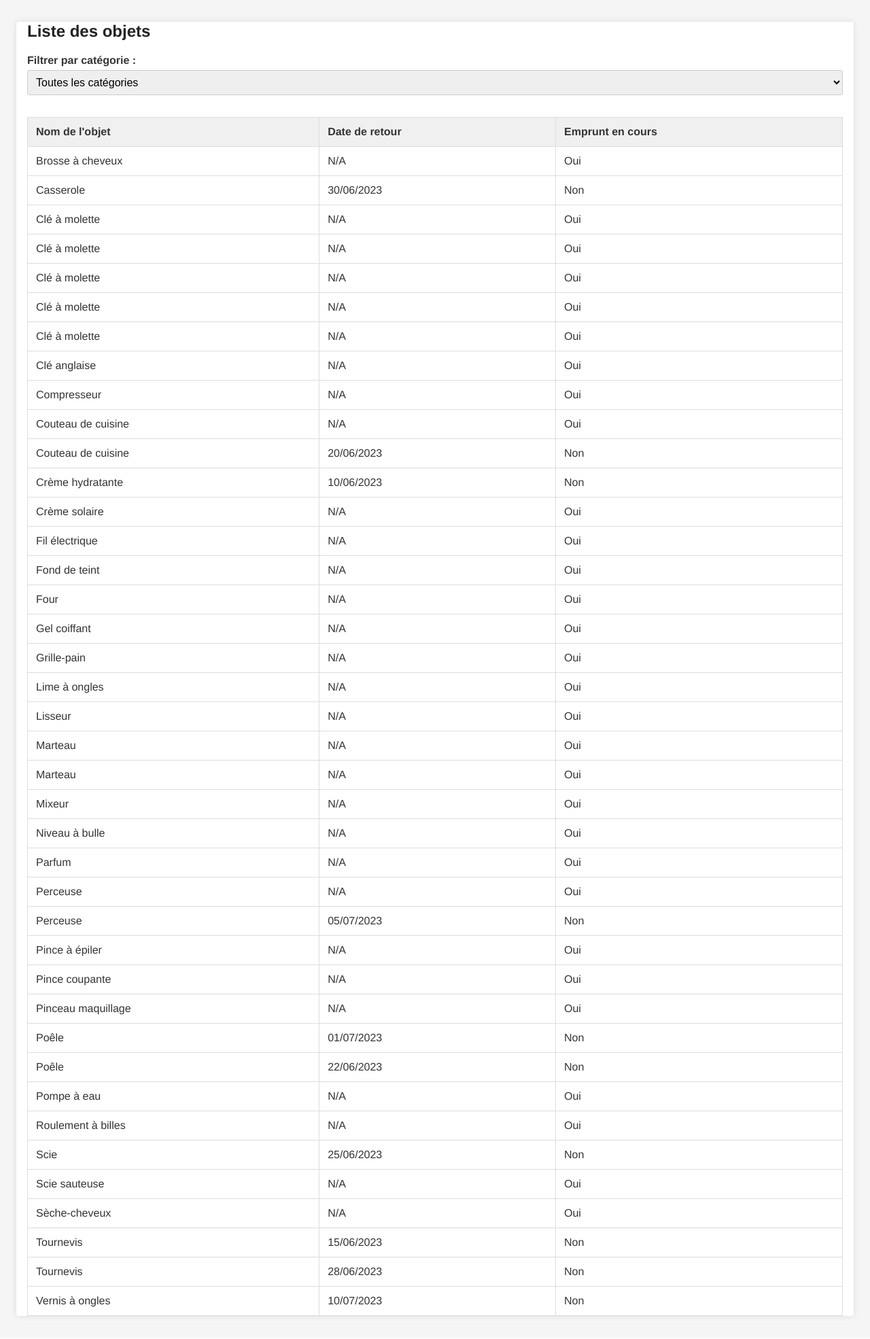
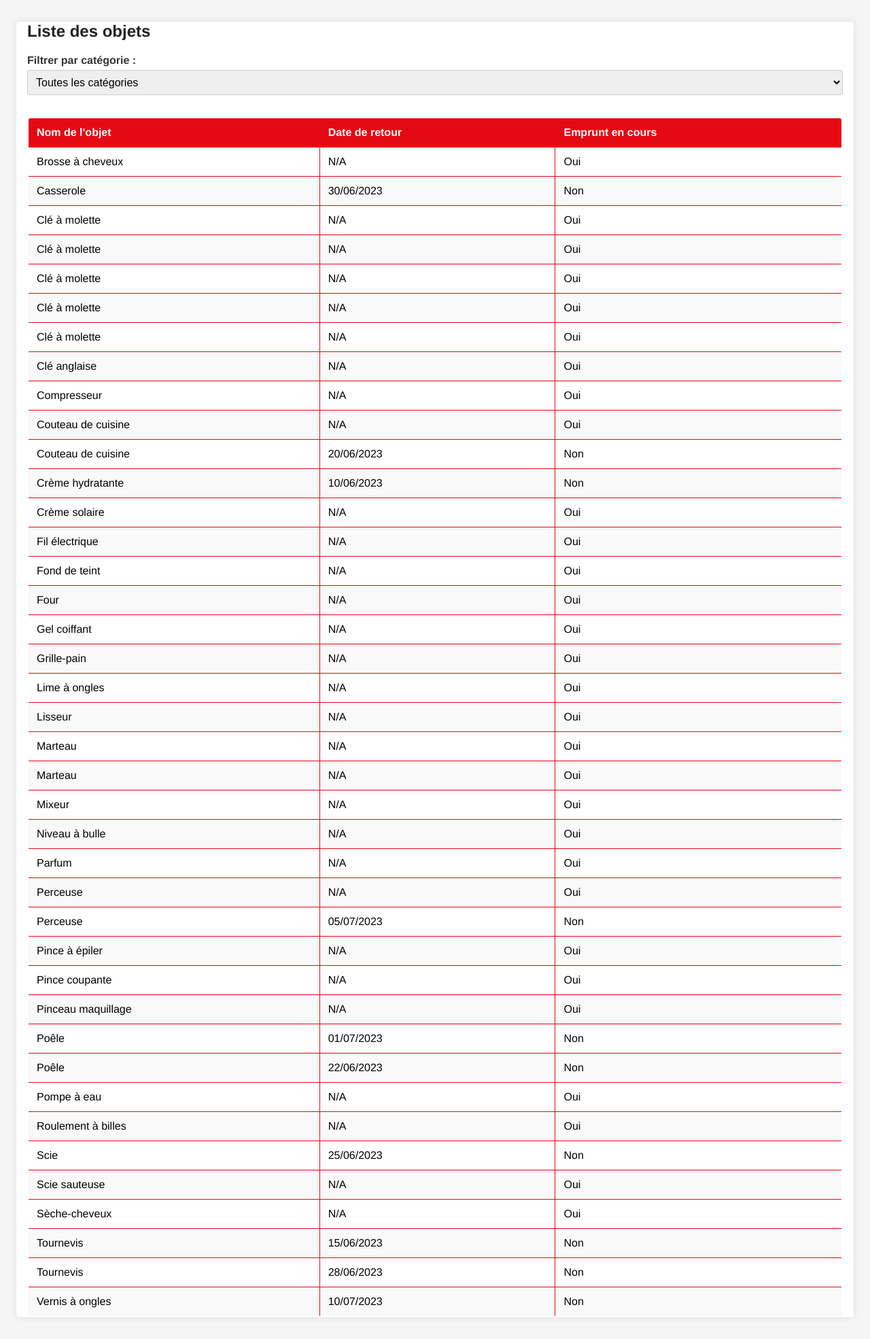
Before and after one commit to Tsilavina-coder/S2-INF-102-Projet-Final-Juillet25-ETU4334-4354, a PHP site: page /ListeObjet/listeobj.php in a window 1280 px wide. Shown: the whole page at 68% size. Before the commit the page ends 1938 px from the top, so only its background shows below. Run offline with PHP 8.4, Linux system fonts and the light colour scheme; data comes from the database, SQL or seed files in the repository.

Commit message:
Add files via upload

```diff
--- a/CSS/Style.css
+++ b/CSS/Style.css
@@ -126,3 +126,37 @@ p {
         padding: 1rem;
     }
 }
+
+/* New styled table for listeobj.php */
+
+.styled-table {
+    width: 100%;
+    border-collapse: collapse;
+    margin-bottom: 1rem;
+    background-color: #fff;
+    color: #000;
+    border: 2px solid #e50914;
+    border-radius: 5px;
+    overflow: hidden;
+}
+
+.styled-table th,
+.styled-table td {
+    border: 1px solid #e50914;
+    padding: 0.75rem;
+    text-align: left;
+}
+
+.styled-table th {
+    background-color: #e50914;
+    color: #fff;
+    font-weight: 700;
+}
+
+.styled-table tr:nth-child(even) {
+    background-color: #f9f9f9;
+}
+
+.styled-table tr:hover {
+    background-color: #ffe6e6;
+}
--- a/ListeObjet/listeobj.php
+++ b/ListeObjet/listeobj.php
@@ -60,7 +60,7 @@ echo '<img src="' . $imagePath . '" alt="Photo de profil" class="rounded-circle
 
         <?php
             if (count($objets) > 0) {
-            echo '<table class="table table-bordered">';
+                echo '<table class="styled-table">';
                 echo '<thead><tr><th>Nom de l\'objet</th><th>Date de retour</th><th>Emprunt en cours</th></tr></thead><tbody>';
                 foreach ($objets as $row) {
                     echo '<tr>';
```
Lines whose indentation alone changed are shown as unchanged.
